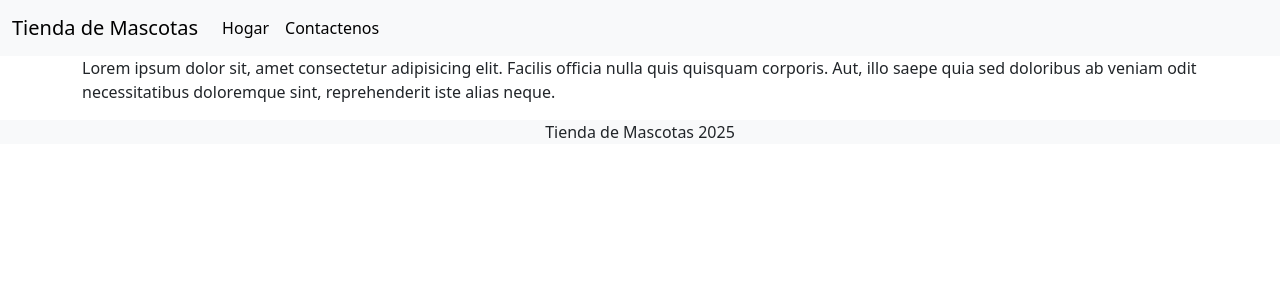
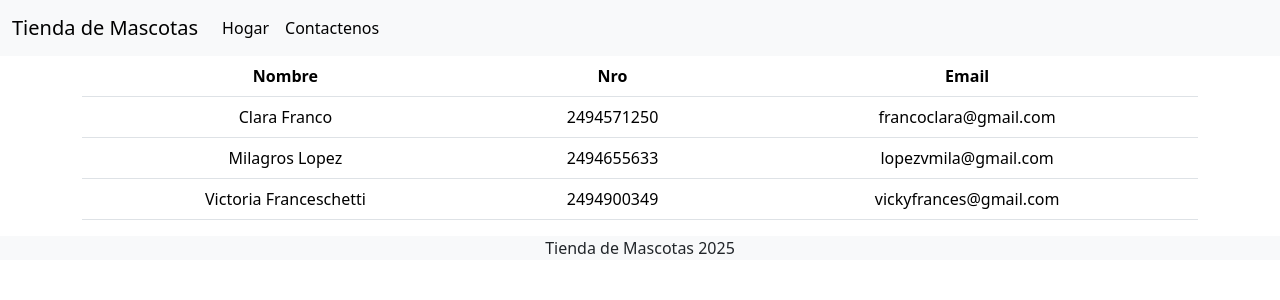
Before and after one commit to MilagrosLV/tienda_de_mascotas, an Angular app: page /about in a window 1280 px wide. Shown: the top 300 px of the page. Built offline with nearby package versions, Linux system fonts and the light colour scheme.

Commit message:
contactos

```diff
--- /dev/null
+++ b/src/app/shop-about/contact.ts
@@ -0,0 +1,5 @@
+export interface Contact {
+  name: string;
+  tel: number;
+  email: string;
+}
--- a/src/app/shop-about/shop-about.html
+++ b/src/app/shop-about/shop-about.html
@@ -1 +1,26 @@
-<p>Lorem ipsum dolor sit, amet consectetur adipisicing elit. Facilis officia nulla quis quisquam corporis. Aut, illo saepe quia sed doloribus ab veniam odit necessitatibus doloremque sint, reprehenderit iste alias neque.</p>
+<table class="table text-center">
+
+
+    <thead>
+        <tr>
+            <th>Nombre</th>
+            <th>Nro</th>
+            <th>Email</th>
+        </tr>
+        </thead>
+    <tbody>
+        @for (contact of contacts; track contact.name) {
+
+            <tr>
+                <td>{{contact.name}}</td>
+                <td>{{contact.tel}}</td>
+                <td>{{contact.email}}</td>
+            </tr>
+
+        } @empty {
+            <tr>
+                <td colspan="3">Vacío</td>
+            </tr>
+        }
+    </tbody>
+</table>
--- a/src/app/shop-about/shop-about.ts
+++ b/src/app/shop-about/shop-about.ts
@@ -1,4 +1,5 @@
 import { Component } from '@angular/core';
+import { Contact } from './contact';
 
 @Component({
   selector: 'app-shop-about',
@@ -7,5 +8,25 @@ import { Component } from '@angular/core';
   styleUrl: './shop-about.scss'
 })
 export class ShopAbout {
+  contacts: Contact[] = [ //Un arreglo, una colección del tipo Hamster
+      //MOCK de Objeto literal
+      {
+        name: "Clara Franco",
+        tel: 2494571250,
+        email: "francoclara@gmail.com",
+      },
 
+      {
+        name: "Milagros Lopez",
+        tel: 2494655633,
+        email: "lopezvmila@gmail.com",
+      },
+
+      {
+        name: "Victoria Franceschetti",
+        tel: 2494900349,
+        email: "vickyfrances@gmail.com",
+      },
+
+  ];
 }
```
Also changed, not shown: 1 other file (tests, documents, lock files or other folders).
